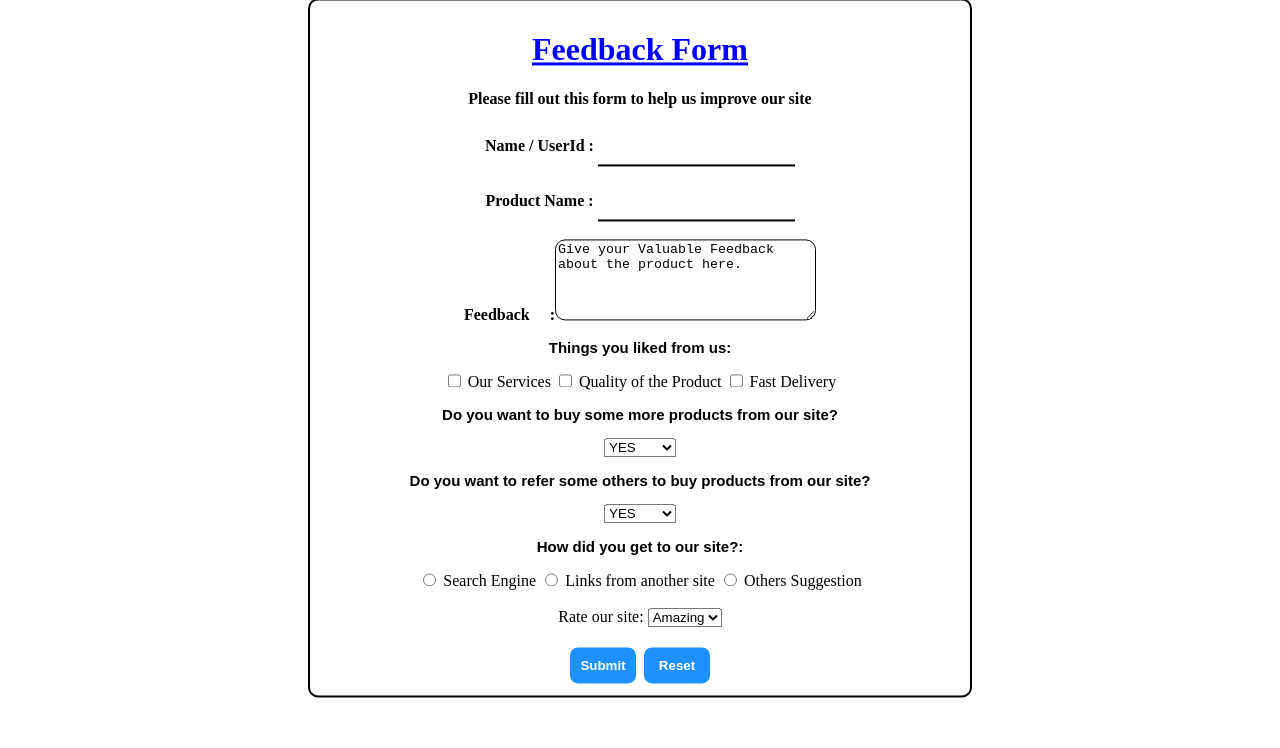
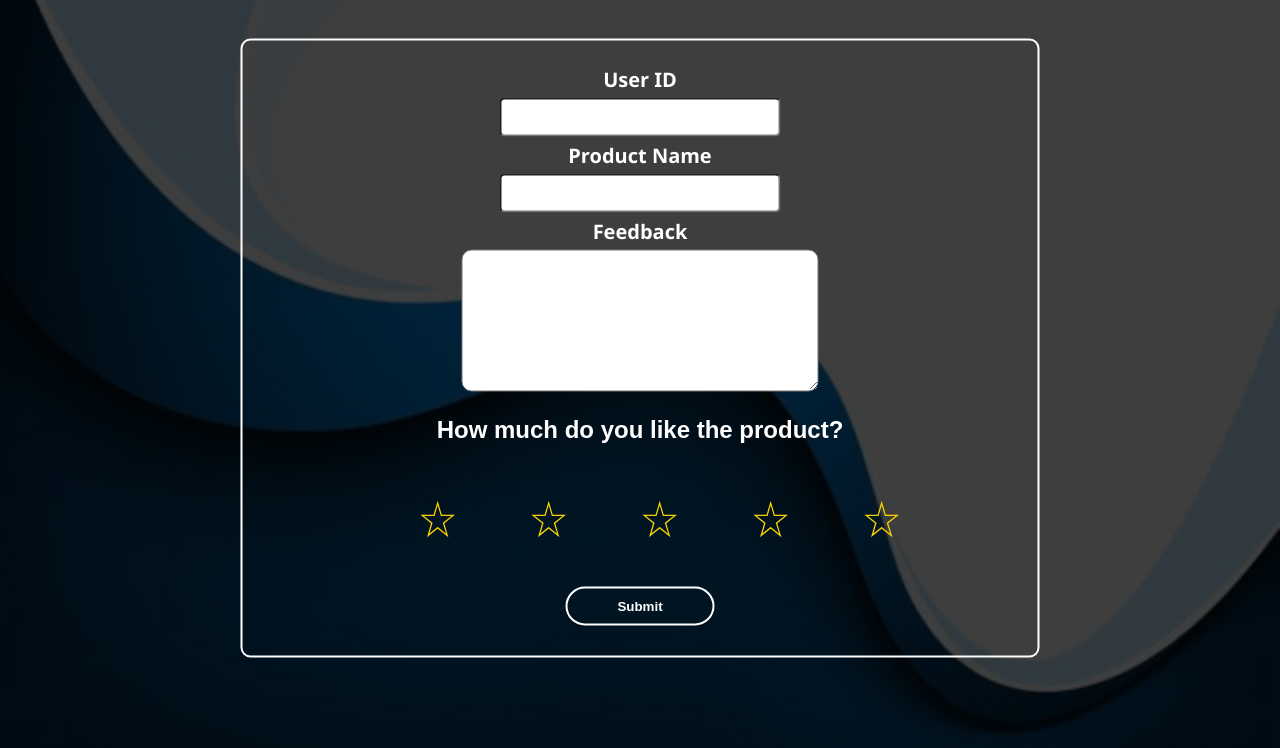
Before and after one commit to sharmila02/webtech_ha, a plain HTML site: page feedback.html in a window 1280 px wide. Shown: the part 52-800 px from the top of the page. Drawn offline with Linux system fonts and the light colour scheme.

Commit message:
Update feedback.html

```diff
--- a/feedback.html
+++ b/feedback.html
@@ -1,121 +1,82 @@
 <!DOCTYPE html>
-<html>
+<html lang="en">
 <head>
+    <meta charset="UTF-8">
+    <meta http-equiv="X-UA-Compatible" content="IE=edge">
+    <meta name="viewport" content="width=device-width, initial-scale=1.0">
+    <title>Document</title>
+    <link rel="stylesheet" href="reg_style.css">
     <style>
-   u{
-    text-decoration:underline;
-    color:blue;
+            .rating {
+            display: flex;
+            flex-direction: row-reverse;
+            justify-content: center;
             }
-   .form {
-    padding: 10px;
-    text-align: center;
-    border: 2px black solid;
-    border-radius: 10px;
-    margin: 0;
-    position: absolute;
-    top: 50%;
-    left: 50%;
-    margin-right: -50%;
-    transform: translate(-50%, -50%);
-    width: 50%;
-
-}
-   input{
-     border-top: 0;
-     border-bottom: 2px black solid;
-     border-left: 0;
-     border-right: 0;
-     padding: 10px;
-     }
-     p{
-       font-family: sans-serif;
-       font-size: 15px;
-     }
-     button{
-    text-align: center;
-    border-radius: 10px;
-    font-weight: bold;
-    border: 2px solid #fff;
-    background:dodgerblue;
-    color: white;
+            .rating > input{ display:none;}
+            .rating > label {
+            position: relative;
+            width: 1px;
+            font-size: 50px;
+            color: #FFD700;
             cursor: pointer;
-    width: 70px;
-    height: 40px;
             }
 
-button:hover{
-    background-color: dodgerblue;
-    color: white;
-    border: none;
+
+            .rating > label::before{
+            content: "\2605";
+            position: absolute;
+            opacity: 0;
             }
-span{
-  margin-left: 0;
+
+            .rating > label:hover:before,
+            .rating > label:hover ~ label:before {
+            opacity: 1 !important;
             }
+
+
+            .rating > input:checked ~ label:before{
+            opacity:1;
+            }
+
+            .rating:hover > input:checked ~ label:before{ opacity: 0.4; }
             textarea{
                 border-radius: 10px;
-  border: 1px black solid;
             }
-
+            label{
+                color: white;
+                font-family: 'Segoe UI', Tahoma, Geneva, Verdana, sans-serif;
+                font-size: 20px;
+                font-weight: 600;
+            }
+            h1{
+                color: white;
+                margin-left: 45%;
+            }
     </style>
 </head>
-<body>
+<body class="bg">
+    <h1>Feedback</h1>
+    <div class="form">
 
+        <form>
 
-<form name="input" class="form">
-  <h1><b><u>Feedback Form</u></b></h1>
+            <label for="">User ID</label><br>
+            <input type="text"><br>
+            <label for="">Product Name</label><br>
+            <input type="text"><br>
+            <label for="">Feedback</label><br>
+            <textarea name="feedback" id="" cols="30" rows="8"></textarea>
+            <h2>How much do you like the product?</h2>
+            <div class="rating">
+                <input type="radio" name="rating" value="5" id="5"><label for="5">☆</label>
+                <input type="radio" name="rating" value="4" id="4"><label for="4">☆</label>
+                <input type="radio" name="rating" value="3" id="3"><label for="3">☆</label>
+                <input type="radio" name="rating" value="2" id="2"><label for="2">☆</label>
+                <input type="radio" name="rating" value="1" id="1"><label for="1">☆</label>
+              </div>
+            <a href="products.html"><button type="button">Submit</button></a><br>
+        </form>
+    </div>
 
-<h4>Please fill out this form to help us improve our site</h4>
-<strong>Name / UserId : </strong><input type="text" id="fname" name="fname" value=" "><br>
-
-<br><strong> Product Name : </strong><input type="text" id="fname" name="fname" value=" "><br>
-
-<br><strong> Feedback &emsp;:</strong><textarea name='feedback' id='feedback' rows='5' cols='30'/>Give your Valuable Feedback about the product here.</textarea>
-
-<br><p><b>Things you liked from us:</b></p>
-
-  <input type="checkbox" id="things" name="site" value="site">
-  <label for="Things">Our Services</label>
-  <input type="checkbox" id="things" name="links" value="links">
-  <label for="Things">Quality of the Product</label>
-  <input type="checkbox" id=" " name=" " value=" ">
-  <label for="Things">Fast Delivery</label>
-
-<br><p><b>Do you want to buy some more products from our site?</b></p>
-  <label for="known" >
-  <select name=" " id=" " >
-     <option value="Yes">YES</option>
-     <option value="No">NO</option>
-     <option value="Maybe">MAY BE</option>
-  </select>
-
-<br><p><b>Do you want to refer some others to buy products from our site?</b></p>
-  <label for="known" >
-  <select name=" " id=" " >
-     <option value="Yes">YES</option>
-     <option value="No">NO</option>
-     <option value="Maybe">MAY BE</option>
-  </select>
-
-<br><p><b>How did you get to our site?:</b></p>
-  <input type="radio" id=" " name="site" value=" ">
-  <label for=" ">Search Engine</label>
-  <input type="radio" id=" " name="site" value=" ">
-  <label for=" ">Links from another site</label>
-  <input type="radio" id=" " name="site" value=" ">
-  <label for="male">Others Suggestion</label>
-
-
-<br><br><label for="site">Rate our site:</label>
-    <select id=" " name=" ">
-    <option value=" ">Amazing</option>
-    <option value=" ">Good</option>
-    <option value=" ">Average</option>
-    <option value=" ">Poor</option>
-    </select>
-    <br><br>
-    <button type="button">Submit</button>
-    <button type="button">Reset</button>
-
-</form>
 </body>
 </html>
```
Lines whose indentation alone changed are shown as unchanged.
